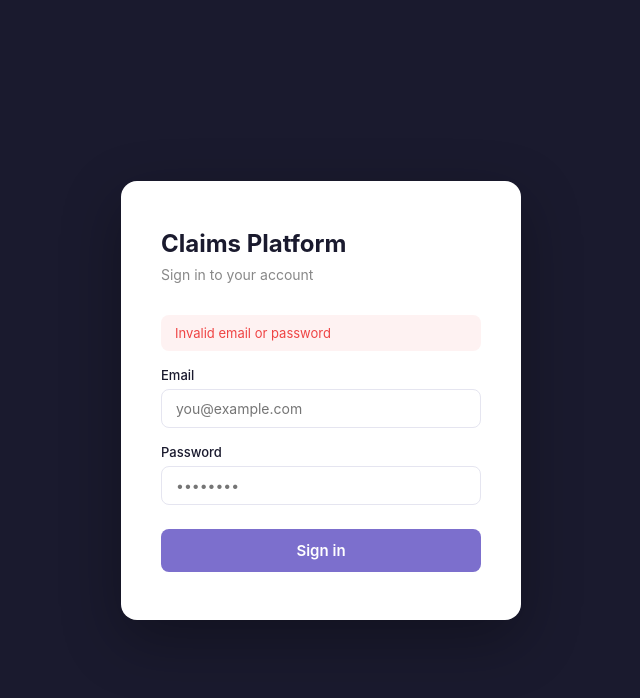
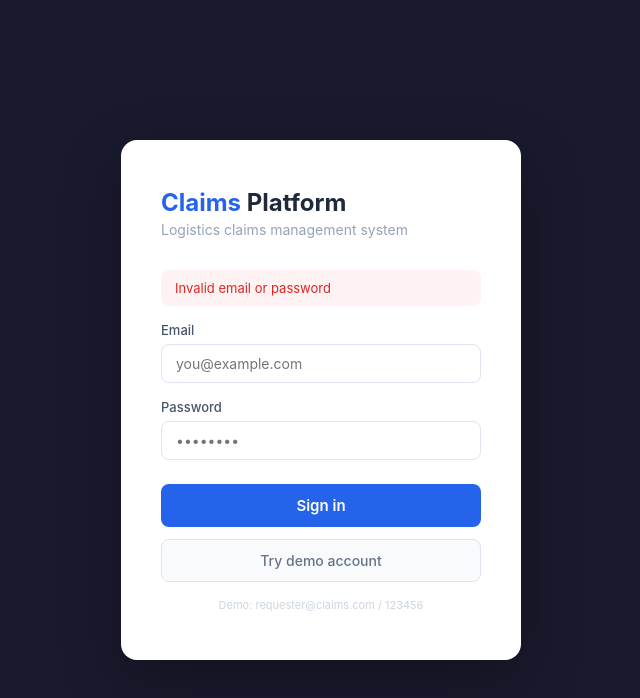
Before and after one commit to emiliognatividad/claims-frontend, a React (Create React App) app: page / in a window 1280 px wide. Both pictures are taken after a click on the button "Sign in". Shown: the top 698 px of the page, without its empty margins (319-959 px from the left). Built offline with nearby package versions, Linux system fonts and the light colour scheme; no server answers.

Commit message:
demo mode on login page

```diff
--- a/src/pages/Login.js
+++ b/src/pages/Login.js
@@ -7,14 +7,24 @@ export default function Login({ onLogin }) {
   const [email, setEmail] = useState('');
   const [password, setPassword] = useState('');
   const [error, setError] = useState('');
+  const [loading, setLoading] = useState(false);
 
-  const handleLogin = async () => {
+  const handleLogin = async (e = email, p = password) => {
+    setLoading(true);
+    setError('');
     try {
-      const res = await axios.post(`${API}/auth/login`, { email, password });
+      const res = await axios.post(`${API}/auth/login`, { email: e, password: p });
       onLogin(res.data.access_token);
     } catch {
       setError('Invalid email or password');
     }
+    setLoading(false);
+  };
+
+  const handleDemo = () => {
+    setEmail('requester@claims.com');
+    setPassword('123456');
+    handleLogin('requester@claims.com', '123456');
   };
 
   return (
@@ -23,49 +33,45 @@ export default function Login({ onLogin }) {
       display: 'flex',
       alignItems: 'center',
       justifyContent: 'center',
-      background: 'var(--dark)'
+      background: '#1a1a2e'
     }}>
       <div style={{
-        background: 'var(--white)',
+        background: 'white',
         borderRadius: 16,
         padding: '48px 40px',
         width: 400,
         boxShadow: '0 20px 60px rgba(0,0,0,0.3)'
       }}>
-        <h1 style={{ fontSize: 24, fontWeight: 700, marginBottom: 8 }}>Claims Platform</h1>
-        <p style={{ color: 'var(--gray)', fontSize: 14, marginBottom: 32 }}>Sign in to your account</p>
+        <h1 style={{ fontSize: 24, fontWeight: 700, marginBottom: 4, color: '#1e293b' }}>
+          <span style={{ color: '#2563eb' }}>Claims</span> Platform
+        </h1>
+        <p style={{ color: '#94a3b8', fontSize: 14, marginBottom: 32 }}>Logistics claims management system</p>
 
         {error && (
           <div style={{
-            background: '#fef2f2',
-            color: 'var(--red)',
-            padding: '10px 14px',
-            borderRadius: 8,
-            fontSize: 13,
-            marginBottom: 16
+            background: '#fef2f2', color: '#dc2626',
+            padding: '10px 14px', borderRadius: 8,
+            fontSize: 13, marginBottom: 16
           }}>{error}</div>
         )}
 
         <div style={{ marginBottom: 16 }}>
-          <label style={{ fontSize: 13, fontWeight: 500, display: 'block', marginBottom: 6 }}>Email</label>
+          <label style={{ fontSize: 13, fontWeight: 500, display: 'block', marginBottom: 6, color: '#475569' }}>Email</label>
           <input
             type="email"
             value={email}
             onChange={e => setEmail(e.target.value)}
             placeholder="you@example.com"
             style={{
-              width: '100%',
-              padding: '10px 14px',
-              border: '1px solid var(--border)',
-              borderRadius: 8,
-              fontSize: 14,
-              outline: 'none'
+              width: '100%', padding: '10px 14px',
+              border: '1px solid #e0e4f0', borderRadius: 8,
+              fontSize: 14, outline: 'none', color: '#334155'
             }}
           />
         </div>
 
         <div style={{ marginBottom: 24 }}>
-          <label style={{ fontSize: 13, fontWeight: 500, display: 'block', marginBottom: 6 }}>Password</label>
+          <label style={{ fontSize: 13, fontWeight: 500, display: 'block', marginBottom: 6, color: '#475569' }}>Password</label>
           <input
             type="password"
             value={password}
@@ -73,32 +79,43 @@ export default function Login({ onLogin }) {
             placeholder="••••••••"
             onKeyDown={e => e.key === 'Enter' && handleLogin()}
             style={{
-              width: '100%',
-              padding: '10px 14px',
-              border: '1px solid var(--border)',
-              borderRadius: 8,
-              fontSize: 14,
-              outline: 'none'
+              width: '100%', padding: '10px 14px',
+              border: '1px solid #e0e4f0', borderRadius: 8,
+              fontSize: 14, outline: 'none', color: '#334155'
             }}
           />
         </div>
 
         <button
-          onClick={handleLogin}
+          onClick={() => handleLogin()}
+          disabled={loading}
           style={{
-            width: '100%',
-            padding: '12px',
-            background: 'var(--purple)',
-            color: 'var(--white)',
-            border: 'none',
-            borderRadius: 8,
-            fontSize: 15,
-            fontWeight: 600,
-            cursor: 'pointer'
+            width: '100%', padding: '12px',
+            background: '#2563eb', color: 'white',
+            border: 'none', borderRadius: 8,
+            fontSize: 15, fontWeight: 600, cursor: 'pointer',
+            marginBottom: 12, opacity: loading ? 0.7 : 1
           }}
         >
-          Sign in
+          {loading ? 'Signing in...' : 'Sign in'}
         </button>
+
+        <button
+          onClick={handleDemo}
+          disabled={loading}
+          style={{
+            width: '100%', padding: '12px',
+            background: '#f8fafc', color: '#64748b',
+            border: '1px solid #e0e4f0', borderRadius: 8,
+            fontSize: 14, fontWeight: 500, cursor: 'pointer'
+          }}
+        >
+          Try demo account
+        </button>
+
+        <p style={{ fontSize: 11, color: '#cbd5e1', textAlign: 'center', marginTop: 16 }}>
+          Demo: requester@claims.com / 123456
+        </p>
       </div>
     </div>
   );
```
